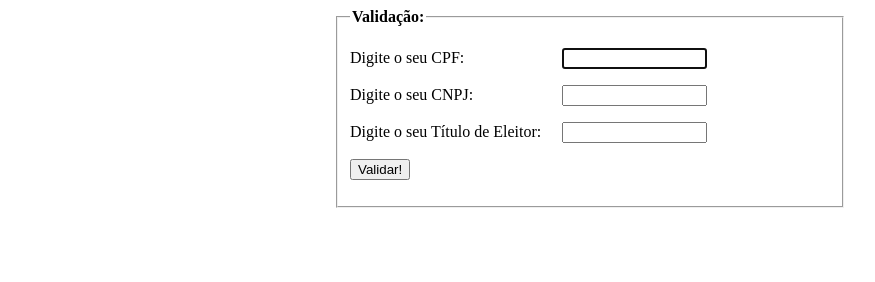
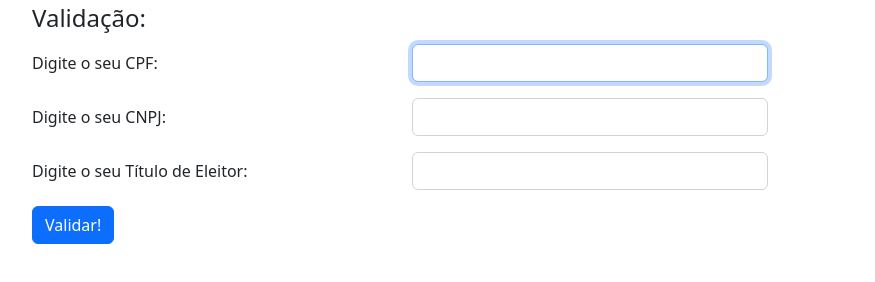
Before and after one commit to pmgj/Documentos, a plain HTML site: page index.html in a window 1280 px wide. Shown: the whole page, without its empty margins (50-925 px from the left). Drawn offline with nearby package versions, Linux system fonts and the light colour scheme.

Commit message:
Bootstrap

```diff
--- a/index.css
+++ /dev/null
@@ -1,13 +0,0 @@
-fieldset {
-    width: 30em;
-    margin: 0 auto;
-}
-
-legend {
-    font-weight: bold;
-}
-
-label {
-    display: inline-block;
-    width: 13em;
-}
--- a/index.html
+++ b/index.html
@@ -4,23 +4,35 @@
 <head>
     <title>Validador de Documentos</title>
     <meta charset="UTF-8" />
+    <meta name="viewport" content="width=device-width, initial-scale=1">
     <script type="module" src="index.js"></script>
-    <link rel="stylesheet" type="text/css" href="index.css" />
+    <link href="https://cdn.jsdelivr.net/npm/bootstrap@5.2.3/dist/css/bootstrap.min.css" rel="stylesheet"
+        integrity="sha384-rbsA2VBKQhggwzxH7pPCaAqO46MgnOM80zW1RWuH61DGLwZJEdK2Kadq2F9CUG65" crossorigin="anonymous">
     <link rel="icon" type="image/png" href="carteira-de-identidade.png" />
 </head>
 
 <body>
-    <form id="form" action="#">
+    <form id="form" action="#" class="container-sm">
         <fieldset>
             <legend>Validação:</legend>
-            <p><label for="cpf">Digite o seu CPF:</label> <input type="text" id="cpf" size="15" maxlength="11" /> <span
-                    id="cpfMessage"></span></p>
-            <p><label for="cnpj">Digite o seu CNPJ:</label> <input type="text" id="cnpj" size="15" maxlength="14" />
-                <span id="cnpjMessage"></span>
-            </p>
-            <p><label for="cnpj">Digite o seu Título de Eleitor:</label> <input type="text" id="eleitor" size="15"
-                    maxlength="12" /> <span id="eleitorMessage"></span></p>
-            <p><input type="submit" value="Validar!" /></p>
+            <div class="row mb-3">
+                <div class="col"><label for="cpf" class="col-form-label">Digite o seu CPF:</label></div>
+                <div class="col"><input type="text" id="cpf" size="15" maxlength="11" class="form-control" /></div>
+                <div class="col"><span id="cpfMessage"></span></div>
+            </div>
+            <div class="row mb-3">
+                <div class="col"><label for="cnpj" class="col-form-label">Digite o seu CNPJ:</label></div>
+                <div class="col"><input type="text" id="cnpj" size="15" maxlength="14" class="form-control" /></div>
+                <div class="col"><span id="cnpjMessage"></span></div>
+            </div>
+            <div class="row mb-3">
+                <div class="col"><label for="cnpj" class="col-form-label">Digite o seu Título de Eleitor:</label></div>
+                <div class="col"><input type="text" id="eleitor" size="15" maxlength="12" class="form-control" /></div>
+                <div class="col"><span id="eleitorMessage"></span></div>
+            </div>
+            <div class="row">
+                <div class="col"><input type="submit" value="Validar!" class="btn btn-primary" /></div>
+            </div>
         </fieldset>
     </form>
 </body>
--- a/index.js
+++ b/index.js
@@ -63,15 +63,15 @@ class GUI {
             let [dv1, dv2] = f(numero.substring(0, tamanho - 2));
             if (dv1 !== parseInt(numero[tamanho - 2]) || dv2 !== parseInt(numero[tamanho - 1])) {
                 resposta.textContent = "Documento inválido!";
-                resposta.style.color = "red";
+                resposta.className = "text-danger";
             } else {
                 resposta.textContent = "Documento válido!";
-                resposta.style.color = "blue";
+                resposta.className = "text-primary";
             }
         } else if (numero.length === tamanho - 2) {
             let [dv1, dv2] = f(numero);
             resposta.textContent = `Os dígitos verificadores são ${dv1}${dv2}`;
-            resposta.style.color = "green";
+            resposta.className = "text-success";
         }
     }
     validar(ev) {
```
